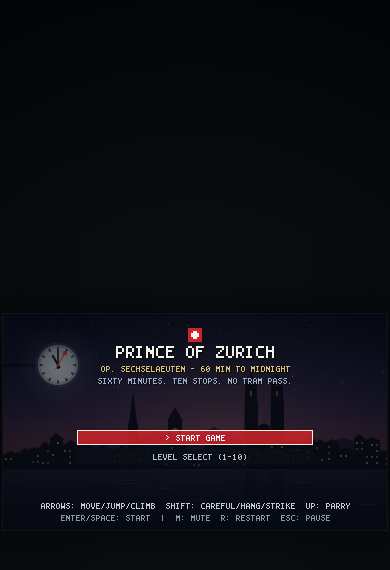
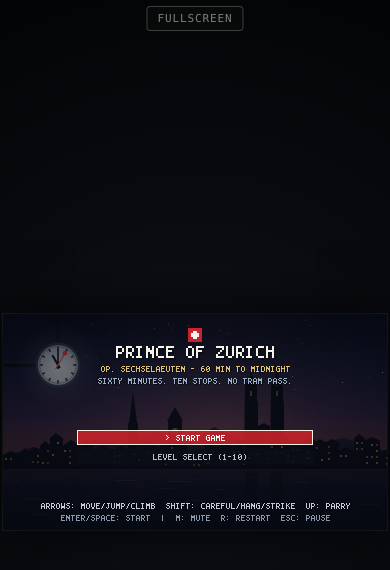
Before and after one commit to koto/princeofzurich, a plain HTML site: page neon/index.html in a window 390 px wide. Drawn offline with Linux system fonts and the light colour scheme.

Commit message:
Engine B: fullscreen button
Co-Authored-By: Claude Fable 5.2 <noreply@anthropic.com>

```diff
--- a/neon/index.html
+++ b/neon/index.html
@@ -217,6 +217,14 @@
         font-size: 10px;
       }
     }
+    #fs-btn {
+      position: fixed; top: calc(6px + env(safe-area-inset-top, 0px)); left: 50%; transform: translateX(-50%);
+      z-index: 1000; padding: 6px 10px; font: 11px/1 ui-monospace, Menlo, Consolas, monospace; letter-spacing: .08em;
+      color: #e8e2cf; background: rgba(13, 21, 18, .55); border: 1px solid rgba(232, 226, 207, .45); border-radius: 4px;
+      opacity: .55; cursor: pointer; touch-action: manipulation; -webkit-tap-highlight-color: transparent; user-select: none;
+    }
+    #fs-btn:hover, #fs-btn:focus-visible { opacity: 1; }
+    #fs-btn[hidden] { display: none; }
   </style>
 </head>
 <body>
@@ -243,6 +251,31 @@
     </div>
   </div>
 
+  <button type="button" id="fs-btn" aria-label="Toggle fullscreen" title="Fullscreen (F)" hidden>FULLSCREEN</button>
+  <script>
+    (function () {
+      var el = document.documentElement, btn = document.getElementById('fs-btn');
+      var req = el.requestFullscreen || el.webkitRequestFullscreen;
+      var exit = document.exitFullscreen || document.webkitExitFullscreen;
+      if (!req || !exit) return; // e.g. iPhone Safari: no element fullscreen, keep the button hidden
+      btn.hidden = false;
+      function active() { return document.fullscreenElement || document.webkitFullscreenElement; }
+      function toggle() {
+        try {
+          var p = active() ? exit.call(document) : req.call(el, { navigationUI: 'hide' });
+          if (p && p.catch) p.catch(function () {});
+        } catch (e) {}
+      }
+      function sync() { btn.textContent = active() ? 'EXIT FULLSCREEN' : 'FULLSCREEN'; }
+      btn.addEventListener('click', function () { toggle(); btn.blur(); });
+      window.addEventListener('keydown', function (ev) {
+        if (ev.code === 'KeyF' && !ev.repeat && !ev.ctrlKey && !ev.metaKey && !ev.altKey) toggle();
+      });
+      document.addEventListener('fullscreenchange', sync);
+      document.addEventListener('webkitfullscreenchange', sync);
+    })();
+  </script>
+
   <script type="module" src="./src/main.js"></script>
 </body>
 </html>
```
